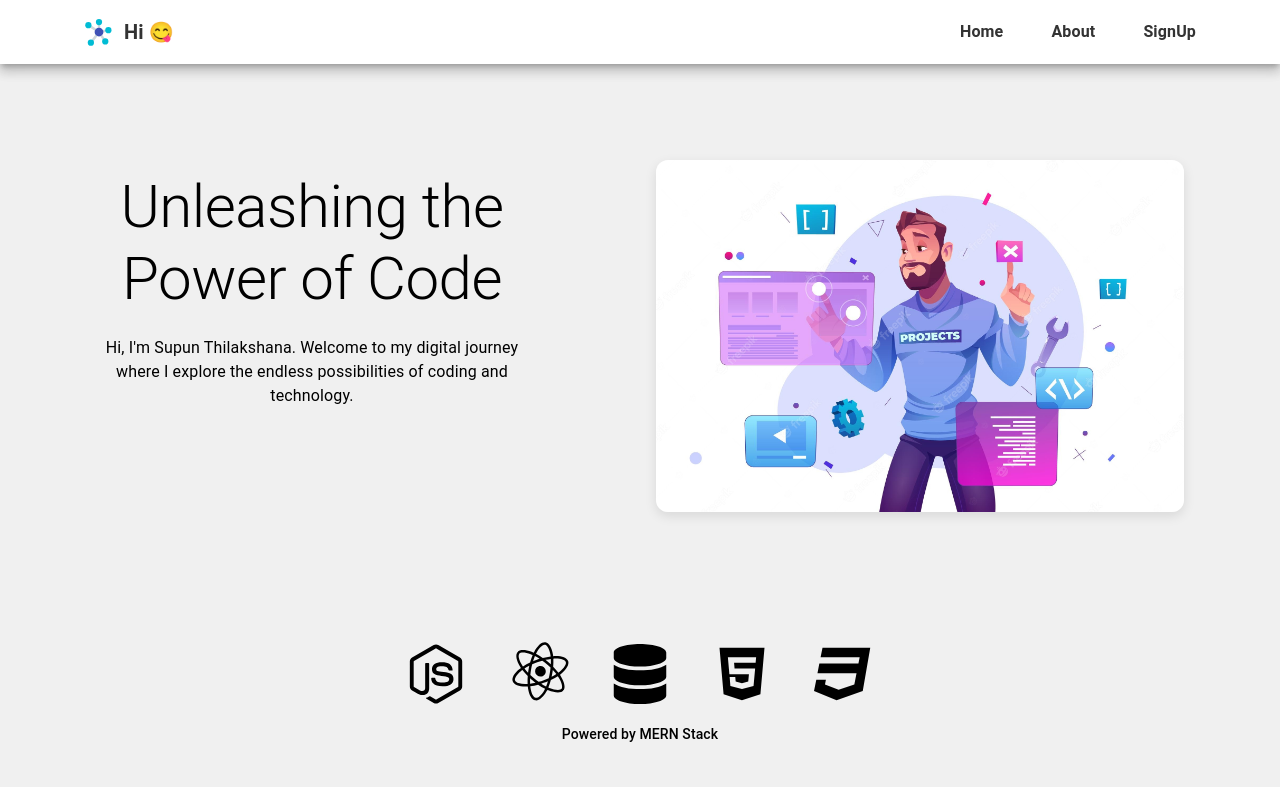
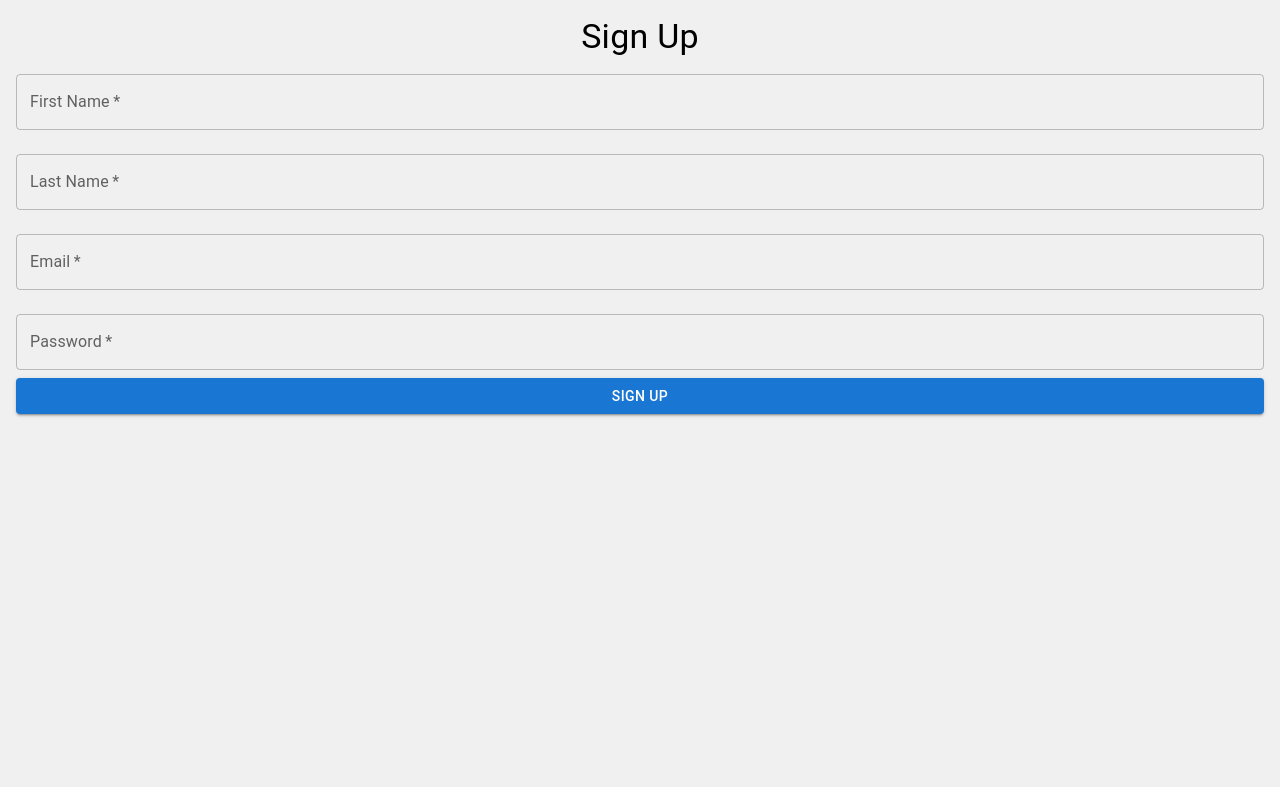
Before and after one commit to SupunTd/supunthilakshana.github.io, a React (Create React App) app: page /Signup in a window 1280 px wide. Before the commit this address led to /. Shown: the top 787 px of the page. Built offline with nearby package versions, Linux system fonts and the light colour scheme.

Commit message:
adding signup page base on firebase

```diff
--- a/package.json
+++ b/package.json
@@ -6,11 +6,12 @@
   "dependencies": {
     "@emotion/react": "^11.11.1",
     "@emotion/styled": "^11.11.0",
-    "@mui/material": "^5.14.1",
+    "@mui/material": "^5.14.2",
     "@mui/styles": "^5.14.1",
     "@testing-library/jest-dom": "^5.17.0",
     "@testing-library/react": "^13.4.0",
     "@testing-library/user-event": "^13.5.0",
+    "firebase": "^10.1.0",
     "react": "^18.2.0",
     "react-dom": "^18.2.0",
     "react-icons": "^4.10.1",
--- a/src/App.js
+++ b/src/App.js
@@ -1,13 +1,15 @@
 import React from 'react';
-import {BrowserRouter as Router, Navigate, Route, Routes} from 'react-router-dom';
+import { BrowserRouter as Router, Navigate, Route, Routes } from 'react-router-dom';
 import Main from './components/home/home';
+import Signup from './components/SignUp/signup'; // Corrected path
 
 function App() {
     return (
         <Router>
             <Routes>
-                <Route path ="*" element={<Navigate to="/"/>}></Route>
-                <Route path="/" element ={<Main/>} ></Route>
+                <Route path="*" element={<Navigate to="/" />} />
+                <Route path="/" element={<Main />} />
+                <Route path="/Signup" element={<Signup />} /> {/* Corrected path */}
             </Routes>
         </Router>
     );
--- a/src/components/SignUp/signup.jsx
+++ b/src/components/SignUp/signup.jsx
@@ -1,80 +1,83 @@
 import React, { useState } from 'react';
-import { Link, useHistory } from 'react-router-dom';
-import firebase from 'firebase/app';
-import 'firebase/auth';
-
-// ... Firebase configuration and initialization (same as previous example) ...
+import { Box, Typography, TextField, Button } from '@mui/material';
+import { auth, createUserWithEmailAndPassword } from '../../firebase';
 
 const Signup = () => {
-    const history = useHistory();
-    const [firstName, setFirstName] = useState('');
-    const [lastName, setLastName] = useState('');
-    const [email, setEmail] = useState('');
-    const [password, setPassword] = useState('');
-    const [error, setError] = useState(null);
+    const [formData, setFormData] = useState({
+        firstName: '',
+        lastName: '',
+        email: '',
+        password: '',
+    });
 
-    const handleSignUp = async (e) => {
+    const handleChange = (e) => {
+        const { name, value } = e.target;
+        setFormData((prevData) => ({ ...prevData, [name]: value }));
+    };
+
+    const handleSubmit = async (e) => {
         e.preventDefault();
         try {
-            await firebase.auth().createUserWithEmailAndPassword(email, password);
-            const user = firebase.auth().currentUser;
-            if (user) {
-                await user.updateProfile({
-                    displayName: `${firstName} ${lastName}`,
-                });
-            }
-            // User signed up successfully
-            setError(null);
-            // Redirect to home page after successful signup
-            history.push('/');
-        } catch (err) {
-            setError(err.message);
+            const { email, password } = formData;
+            await createUserWithEmailAndPassword(auth, email, password);
+            // You can do something else here like redirect to another page after successful signup.
+            console.log('User signed up successfully!');
+        } catch (error) {
+            console.error('Error signing up:', error.message);
         }
     };
 
     return (
-        <div>
-            <h2>Sign Up</h2>
-            {error && <p>{error}</p>}
-            <form onSubmit={handleSignUp}>
-                <div>
-                    <label>First Name:</label>
-                    <input
-                        type="text"
-                        value={firstName}
-                        onChange={(e) => setFirstName(e.target.value)}
+        <Box p={2} textAlign="center">
+            <Typography variant="h4">Sign Up</Typography>
+            <form onSubmit={handleSubmit}>
+                <TextField
+                    label="First Name"
+                    name="firstName"
+                    value={formData.firstName}
+                    onChange={handleChange}
+                    fullWidth
+                    margin="normal"
+                    variant="outlined"
+                    required
                 />
-                </div>
-                <div>
-                    <label>Last Name:</label>
-                    <input
-                        type="text"
-                        value={lastName}
-                        onChange={(e) => setLastName(e.target.value)}
+                <TextField
+                    label="Last Name"
+                    name="lastName"
+                    value={formData.lastName}
+                    onChange={handleChange}
+                    fullWidth
+                    margin="normal"
+                    variant="outlined"
+                    required
                 />
-                </div>
-                <div>
-                    <label>Email:</label>
-                    <input
+                <TextField
+                    label="Email"
+                    name="email"
                     type="email"
-                        value={email}
-                        onChange={(e) => setEmail(e.target.value)}
+                    value={formData.email}
+                    onChange={handleChange}
+                    fullWidth
+                    margin="normal"
+                    variant="outlined"
+                    required
                 />
-                </div>
-                <div>
-                    <label>Password:</label>
-                    <input
+                <TextField
+                    label="Password"
+                    name="password"
                     type="password"
-                        value={password}
-                        onChange={(e) => setPassword(e.target.value)}
+                    value={formData.password}
+                    onChange={handleChange}
+                    fullWidth
+                    margin="normal"
+                    variant="outlined"
+                    required
                 />
-                </div>
-                <button type="submit">Sign Up</button>
-                <p>
-                    Already have an account? <Link to="/">Sign in here</Link>
-                </p>
+                <Button type="submit" variant="contained" color="primary" fullWidth>
+                    Sign Up
+                </Button>
             </form>
-        </div>
+        </Box>
     );
 };
 
--- a/src/components/mainHeader/mainHeader.jsx
+++ b/src/components/mainHeader/mainHeader.jsx
@@ -1,15 +1,24 @@
 import React from 'react';
 import { AppBar, Toolbar, Typography } from '@mui/material';
 import { FcMindMap } from 'react-icons/fc';
+import { Link } from 'react-router-dom';
 
 const HeaderBar = () => {
     return (
-        <AppBar position="static" color="default" elevation={7} sx={{ backgroundColor: '#FFFFFF', color: '#333333', paddingLeft: '50px', paddingRight: '60px' }}>
+        <AppBar
+            position="static"
+            color="default"
+            elevation={7}
+            sx={{
+                backgroundColor: '#FFFFFF',
+                color: '#333333',
+                paddingLeft: '50px',
+                paddingRight: '60px',
+            }}
+        >
             <Toolbar>
-
                 <FcMindMap size={30} style={{ marginRight: '10px', marginLeft: '10px' }} />
-
-                <Typography  variant="h6" component="div" sx={{ flexGrow: 1, fontWeight: 'bold' }}>
+                <Typography variant="h6" component="div" sx={{ flexGrow: 1, fontWeight: 'bold' }}>
                     Hi 😋
                 </Typography>
 
@@ -21,7 +30,7 @@ const HeaderBar = () => {
                     About
                 </Typography>
                 <Typography variant="subtitle1" sx={{ fontWeight: 'bold' }}>
-                    SignUp
+                    <Link to="/Signup">SignUp</Link>
                 </Typography>
             </Toolbar>
         </AppBar>
--- /dev/null
+++ b/src/firebase.js
@@ -0,0 +1,17 @@
+import { initializeApp } from 'firebase/app';
+import { getAuth, createUserWithEmailAndPassword } from 'firebase/auth';
+
+const firebaseConfig = {
+    apiKey: 'YOUR_API_KEY',
+    authDomain: 'YOUR_AUTH_DOMAIN',
+    projectId: 'YOUR_PROJECT_ID',
+    storageBucket: 'YOUR_STORAGE_BUCKET',
+    messagingSenderId: 'YOUR_MESSAGING_SENDER_ID',
+    appId: 'YOUR_APP_ID',
+};
+
+// Initialize Firebase
+const firebaseApp = initializeApp(firebaseConfig);
+const auth = getAuth(firebaseApp);
+
+export { auth, createUserWithEmailAndPassword };
--- a/src/index.js
+++ b/src/index.js
@@ -1,14 +1,14 @@
 import React from 'react';
-import ReactDOM from 'react-dom/client';
+import ReactDOM from 'react-dom';
 import './index.css';
 import App from './App';
 import reportWebVitals from './reportWebVitals';
 
-const root = ReactDOM.createRoot(document.getElementById('root'));
-root.render(
-  <React.StrictMode>
-    <App />
-  </React.StrictMode>
+ReactDOM.render(
+    <React.StrictMode>
+        <App />
+    </React.StrictMode>,
+    document.getElementById('root')
 );
 
 reportWebVitals();
```
Also changed, not shown: src/components/home/container2/container2.jsx (+76 -1 lines), 1 other file (tests, documents, lock files or other folders). Lines whose indentation alone changed are shown as unchanged.
